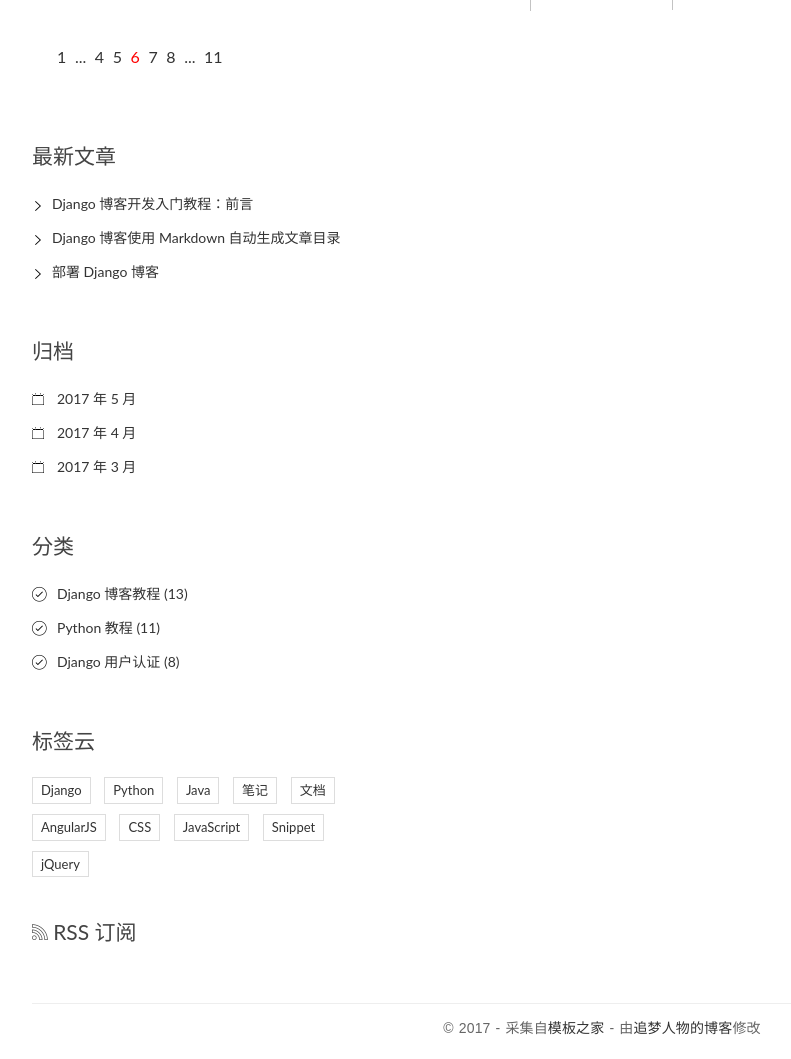
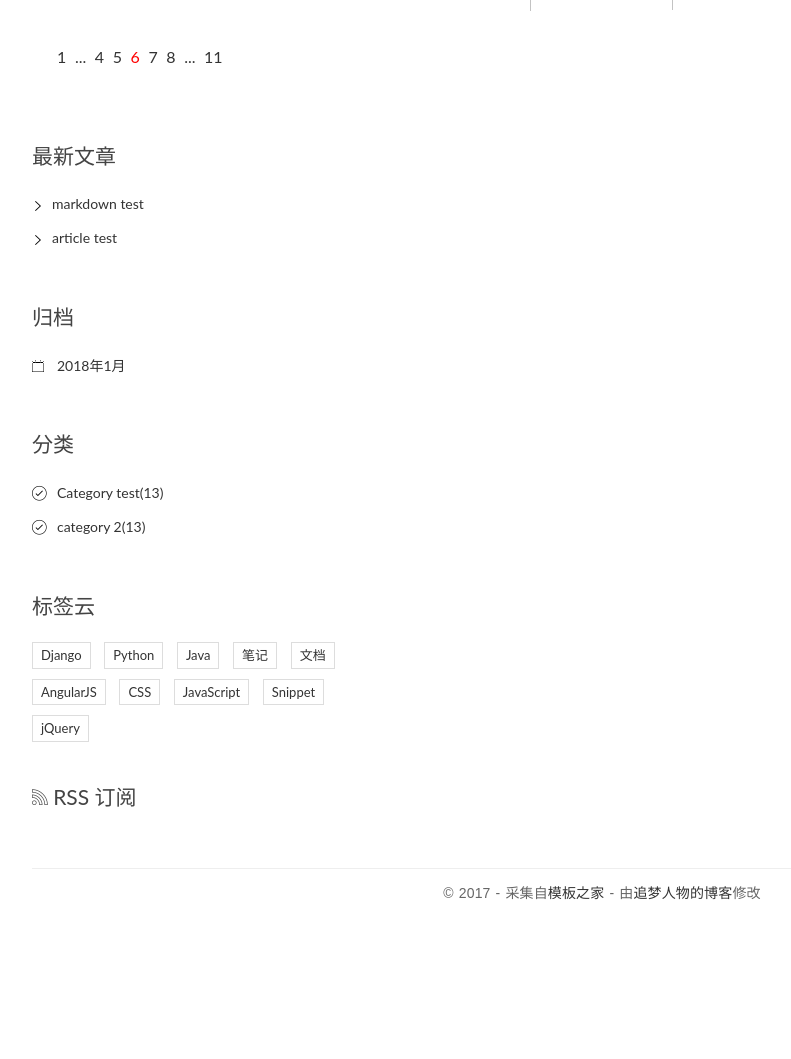
Before and after one commit to Henry-Hao/DjangoTutorial, a Django app: page /blog/ in a window 1280 px wide. Shown: the part 631-1690 px from the top of the page, without its empty margins (38-829 px from the left). After the commit the page ends 1531 px from the top, so only its background shows below. Run offline with Django 3.2, Linux system fonts and the light colour scheme; data comes from the database, SQL or seed files in the repository; both versions use the stored data as it was after the commit; some libraries are stand-ins or nearby versions.

Commit message:
1. add custom tags  "blog.tags.py". 2. add urls for category and tags. 3. change "USE_TZ" in settings.py from True to False

```diff
--- /dev/null
+++ b/blogproject/blog/templatetags/blog_tags.py
@@ -0,0 +1,17 @@
+from ..models import Article, Category
+from django import template
+
+
+register = template.Library()
+
+@register.simple_tag
+def get_recent_articles(num=5):
+    return Article.objects.all().order_by("-created_time")[:num]
+
+@register.simple_tag
+def archives():
+    return Article.objects.dates("created_time", "month", "DESC")
+
+@register.simple_tag
+def get_category():
+    return Category.objects.all()
--- a/blogproject/blog/urls.py
+++ b/blogproject/blog/urls.py
@@ -5,5 +5,7 @@ from . import views
 app_name = 'blog'
 urlpatterns = [
     url(r'^$', views.index, name='index'),
-    url(r'^post/(?P<pk>[0-9]+)/$', views.detail, name='detail')
+    url(r'^post/(?P<pk>[0-9]+)/$', views.detail, name='detail'),
+    url(r'^archives/(?P<year>[0-9]{4})/(?P<month>[0-9]{1,2})/$', views.archives, name="archives"),
+    url(r'^post/category/(?P<pk>[0-9]+)/$', views.category, name="category")
 ]
--- a/blogproject/blog/views.py
+++ b/blogproject/blog/views.py
@@ -1,6 +1,6 @@
 from django.shortcuts import render, get_object_or_404
 from django.http import HttpResponse
-from .models import Article
+from .models import Article, Category
 import markdown, pygments
 # Create your views here.
 
@@ -8,6 +8,15 @@ def index(request):
     articles = Article.objects.all().order_by('-created_time')
     return render(request, 'blog/index.html', context={'articles':articles})
 
+def archives(request, year, month):
+    articles = Article.objects.filter(created_time__year=year,created_time__month=month).order_by("-created_time")
+    return render(request, 'blog/index.html', context={'articles':articles})
+
+def category(request, pk):
+    cate = get_object_or_404(Category, pk=pk)
+    articles = Article.objects.filter(category=cate).order_by("-created_time")
+    return render(request, 'blog/index.html', context={'articles':articles})
+
 def detail(request, pk):
     article = get_object_or_404(Article, pk=pk)
     article.text = markdown.markdown(article.text, ['extra', 'codehilite', 'toc'])
--- a/blogproject/blogproject/settings.py
+++ b/blogproject/blogproject/settings.py
@@ -112,7 +112,7 @@ USE_I18N = True
 
 USE_L10N = True
 
-USE_TZ = True
+USE_TZ = False
 
 
 # Static files (CSS, JavaScript, Images)
--- a/blogproject/blogproject/urls.py
+++ b/blogproject/blogproject/urls.py
@@ -18,5 +18,5 @@ from django.contrib import admin
 
 urlpatterns = [
     url(r'^admin/', admin.site.urls),
-    url(r'blog/', include('blog.urls')) # path of the APP
+    url(r'blog/', include('blog.urls')),  # path of the APP
 ]
--- a/blogproject/templates/base.html
+++ b/blogproject/templates/base.html
@@ -1,5 +1,6 @@
 <!DOCTYPE html>
 {% load staticfiles %}
+{% load blog_tags %}
 <html>
 <head>
     <title>Black &amp; White</title>
@@ -28,7 +29,7 @@
         <div class="row">
             <div class="col-md-4 col-sm-5 col-xs-8">
                 <div class="logo">
-                    <h1><a href="index.html"><b>Black</b> &amp; White</a></h1>
+                    <h1><a href="/blog"><b>Black</b> &amp; White</a></h1>
                 </div>
             </div><!-- col-md-4 -->
             <div class="col-md-8 col-sm-7 col-xs-4">
@@ -82,45 +83,42 @@
 
                 <div class="widget widget-recent-posts">
                     <h3 class="widget-title">最新文章</h3>
+                    {% get_recent_articles as list %}
                     <ul>
+                        {% for article in list %}
                         <li>
-                            <a href="#">Django 博客开发入门教程：前言</a>
+                            <a href="{{ article.get_absolute_url }}">{{ article.title }}</a>
                         </li>
-                        <li>
-                            <a href="#">Django 博客使用 Markdown 自动生成文章目录</a>
-                        </li>
-                        <li>
-                            <a href="#">部署 Django 博客</a>
-                        </li>
+                        {% empty %}
+                        暂无文章
+                        {% endfor %}
                     </ul>
                 </div>
                 <div class="widget widget-archives">
                     <h3 class="widget-title">归档</h3>
+                    {% archives as list %}
                     <ul>
+                        {% for item in list %}
                         <li>
-                            <a href="#">2017 年 5 月</a>
+                            <a href="{% url 'blog:archives' item.year item.month %}">{{ item.year }}年{{ item.month }}月</a>
                         </li>
-                        <li>
-                            <a href="#">2017 年 4 月</a>
-                        </li>
-                        <li>
-                            <a href="#">2017 年 3 月</a>
-                        </li>
+                        {% empty %}
+                        暂无归档
+                        {% endfor %}
                     </ul>
                 </div>
 
                 <div class="widget widget-category">
                     <h3 class="widget-title">分类</h3>
+                    {% get_category as list %}
                     <ul>
+                        {% for item in list %}
                         <li>
-                            <a href="#">Django 博客教程 <span class="post-count">(13)</span></a>
+                            <a href="{% url 'blog:category' item.pk %}">{{ item.name }}<span class="post-count">(13)</span></a>
                         </li>
-                        <li>
-                            <a href="#">Python 教程 <span class="post-count">(11)</span></a>
-                        </li>
-                        <li>
-                            <a href="#">Django 用户认证 <span class="post-count">(8)</span></a>
-                        </li>
+                        {% empty %}
+                        暂无分类
+                        {% endfor %}
                     </ul>
                 </div>
 
```
Also changed, not shown: blogproject/blog/templatetags/__init__.py (added), blogproject/db.sqlite3.
